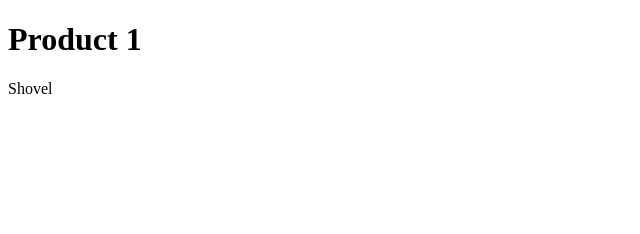
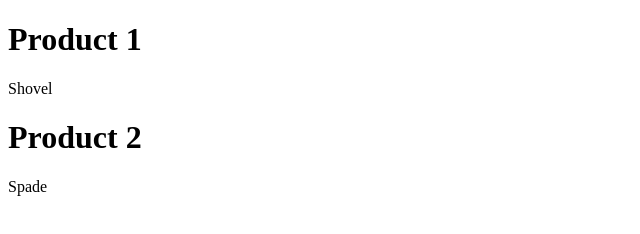
Before and after one commit to Sneakyweasel90/MannionGitBash, a plain HTML site: page Products.html in a window 1280 px wide. Shown: the whole page, without its empty margins (0-640 px from the left). Drawn offline with Linux system fonts and the light colour scheme.

Commit message:
Added Product 2

```diff
--- a/Products.html
+++ b/Products.html
@@ -9,6 +9,8 @@
 
     <h1> Product 1</h1>
     <p>Shovel</p>
+    <h1> Product 2</h1>
+    <p>Spade</p>
 
 </body>
 </html>
```
